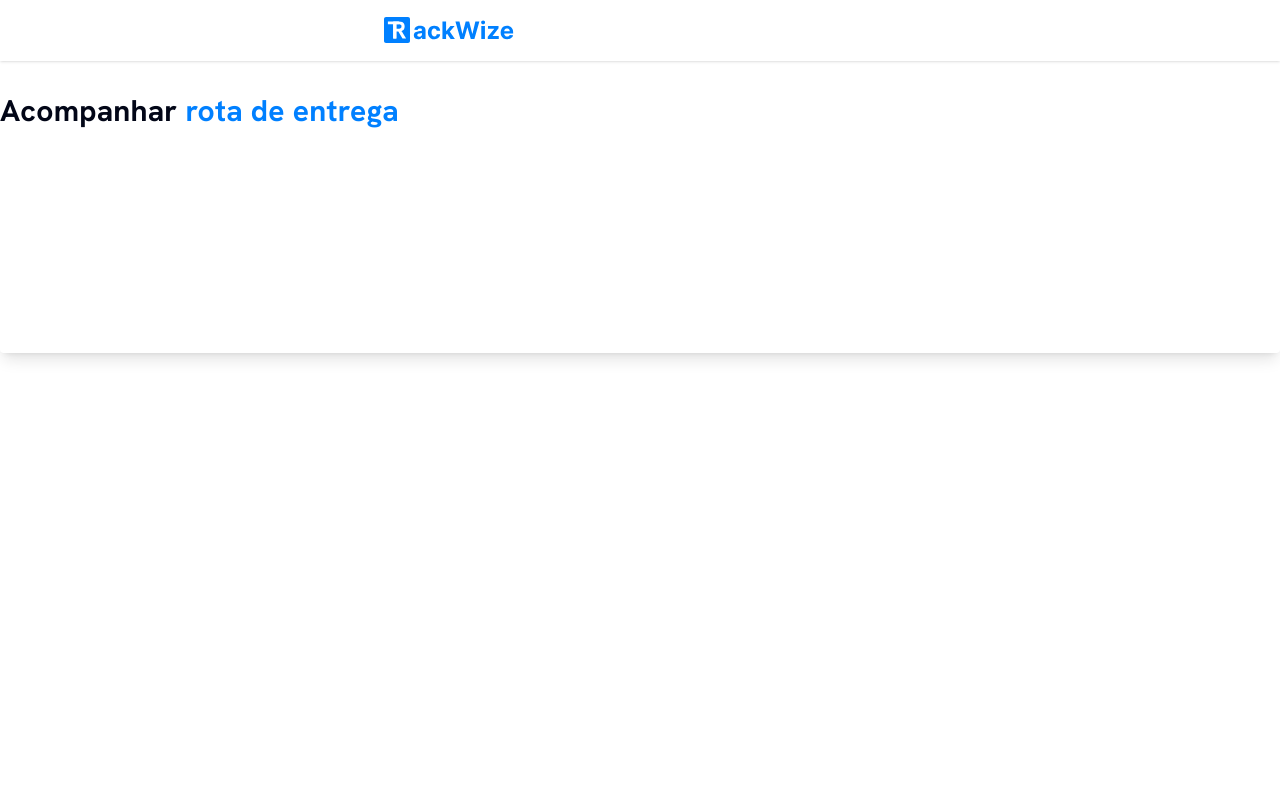
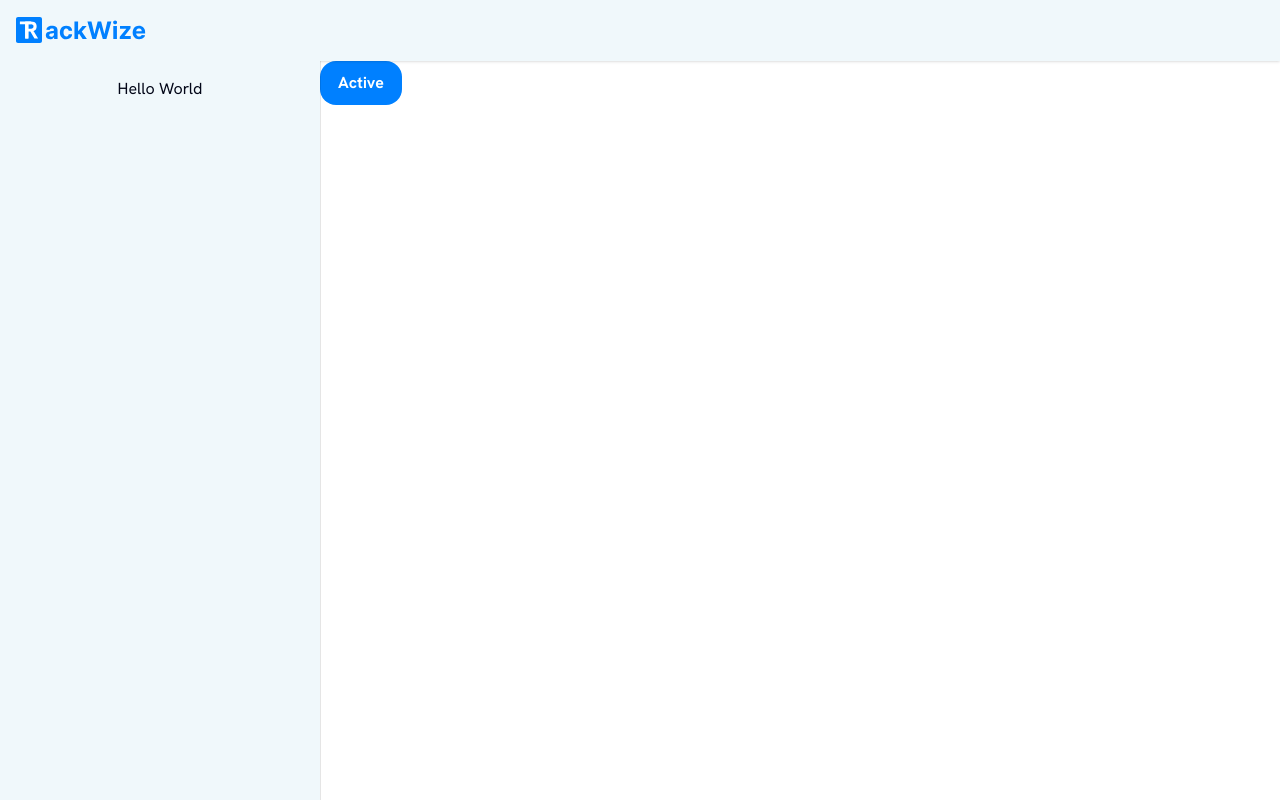
Before and after one commit to TrackWize/tracking-client, a Next.js app: page /tracking in a window 1280 px wide. Built offline with nearby package versions, Linux system fonts and the light colour scheme.

Commit message:
Adicionado componente de Drawer

```diff
--- a/app/page.tsx
+++ b/app/page.tsx
@@ -10,6 +10,7 @@ import {
   faChartUser,
 } from "@fortawesome/pro-solid-svg-icons";
 import { faAddressCard, faPalette } from "@fortawesome/pro-regular-svg-icons";
+import Link from "next/link";
 
 const SwapperContent = [
   <div className={module.content__item} key="1">
@@ -28,7 +29,9 @@ const SwapperContent = [
         <Highlight>transportadora</Highlight>
       </IconWithDescription>
     </div>
-    <Button className="self-end w-fit">Saiba mais</Button>
+    <Link href={"/tracking"} className="self-end w-fit">
+      <Button>Saiba mais</Button>
+    </Link>
   </div>,
   <div className={module.content__item} key="2">
     <h4>
@@ -73,8 +76,22 @@ export default function Page() {
           quality={75}
         />
         <div className={module.header__button}>
-          <Button theme={currentIndex === 0 ? "filled" : "alternative"} onClick={() => { action(false) }}>Sou cliente</Button>
-          <Button theme={currentIndex === 1 ? "filled" : "alternative"} onClick={() => { action(true) }}>Sou loja</Button>
+          <Button
+            theme={currentIndex === 0 ? "filled" : "alternative"}
+            onClick={() => {
+              action(false);
+            }}
+          >
+            Sou cliente
+          </Button>
+          <Button
+            theme={currentIndex === 1 ? "filled" : "alternative"}
+            onClick={() => {
+              action(true);
+            }}
+          >
+            Sou loja
+          </Button>
         </div>
       </div>
       <div className={module.content}>{Component}</div>
--- a/app/tracking/page.module.scss
+++ b/app/tracking/page.module.scss
@@ -1,7 +1,10 @@
+@import "@/styles/variables";
+
 .container {
-  @apply flex flex-col;
+  @apply flex h-full;
+  background-color: $pure-white;
+}
 
-  &__progress {
-    @apply flex items-center;
-  }
+.content {
+  @apply w-0 md:w-max;
 }
--- a/app/tracking/page.tsx
+++ b/app/tracking/page.tsx
@@ -1,18 +1,20 @@
-import { Highlight } from "@/components";
+"use client";
+
+import { Button, Highlight } from "@/components";
 import module from "./page.module.scss";
-import { Progress } from "@/components/Progress/Index";
+import { useDrawer } from "@/hooks";
 
 export default function UserScreen() {
+  const [drawerActive, drawerAction, Component] = useDrawer(<>Hello World</>);
+
   return (
-    <>
-      <div className={module.container}>
-        <h4>
-          Acompanhar <Highlight>rota de entrega</Highlight>
-        </h4>
-        <div className={module.container__progress}>
-          <Progress />
-        </div>
+    <div className={module.container}>
+      {Component}
+      <div className={`${!drawerActive && module.content}`}>
+        <Button className="w-fit h-fit" onClick={drawerAction}>
+          Active
+        </Button>
       </div>
-    </>
+    </div>
   );
 }
--- /dev/null
+++ b/components/Drawer.module.scss
@@ -0,0 +1,13 @@
+@import "@/styles/variables";
+
+.content {
+  @apply transition-all duration-300 h-full w-0 overflow-hidden flex flex-col items-center px-0 py-4 gap-12 text-nowrap z-10;
+  background-color: $white;
+
+  box-shadow: 1px 0 0 #0000001a;
+
+}
+
+.active {
+  @apply w-full md:w-3/6 lg:w-1/4 px-4;
+}
--- /dev/null
+++ b/components/Drawer.tsx
@@ -0,0 +1,20 @@
+"use client";
+
+import { useEffect, useState } from "react";
+import module from "./Drawer.module.scss";
+
+type Props = {
+  children: React.ReactNode;
+  active: boolean;
+};
+
+export function Drawer({ active, children }: Props) {
+
+  return (
+    <div
+      className={`${module.content} ${!active && module.active}`}
+    >
+      {children}
+    </div>
+  );
+}
--- a/components/Header/index.module.scss
+++ b/components/Header/index.module.scss
@@ -1,3 +1,6 @@
+@import "@/styles/variables";
+
 .header {
-  @apply w-svw flex items-center justify-between p-4 shadow px-2 sm:px-4 md:px-12 lg:px-48 xl:px-96;
+  @apply w-svw flex items-center justify-between p-4 z-10 shadow;
+  background-color: $white;
 }
--- a/components/Layout/index.module.scss
+++ b/components/Layout/index.module.scss
@@ -1,5 +1,5 @@
 .body {
-  @apply flex flex-col gap-8 items-center w-svw h-svh overflow-x-hidden;
+  @apply flex flex-col items-center w-svw h-svh overflow-x-hidden;
 
   main {
     @apply flex-1 w-full;
--- a/components/index.ts
+++ b/components/index.ts
@@ -5,3 +5,4 @@ export { Header } from "./Header";
 export { Highlight } from "./Highlight";
 export { IconWithDescription } from "./IconWithDescription";
 export { Swapper } from "./Swapper";
+export { Drawer } from "./Drawer";
--- a/hooks/index.ts
+++ b/hooks/index.ts
@@ -1,2 +1,3 @@
 export { useDictionary } from "./useDictionary";
 export { useSwapper } from "./useSwapper";
+export { useDrawer } from "./useDrawer";
--- /dev/null
+++ b/hooks/useDrawer.tsx
@@ -0,0 +1,20 @@
+"use client";
+
+import { Drawer } from "@/components";
+import { createElement, useState } from "react";
+
+type useDrawerCallback = [boolean, () => void, React.ReactElement];
+
+export function useDrawer(children: React.ReactNode): useDrawerCallback {
+  const [active, setActive] = useState<boolean>(false);
+
+  const handleActive = () => {
+    setActive((prev) => !prev);
+  };
+
+  return [
+    active,
+    handleActive,
+    createElement(Drawer, { active } as any, children),
+  ];
+}
--- a/styles/_variables.scss
+++ b/styles/_variables.scss
@@ -1,5 +1,6 @@
-$palette: (#0F0F1F, #141424, #1F1F2F, #242434, #2F2F3F, #3C3C4A);
-$accent: #0080FF;
-$fontColor: #F2F0EB;
-$success: #79B465;
-$danger: #C8102E;
+$white: #f0f8fb;
+$pure-white: #fff;
+$accent: #0080ff;
+$fontColor: #f2f0eb;
+$success: #79b465;
+$danger: #c8102e;
```
